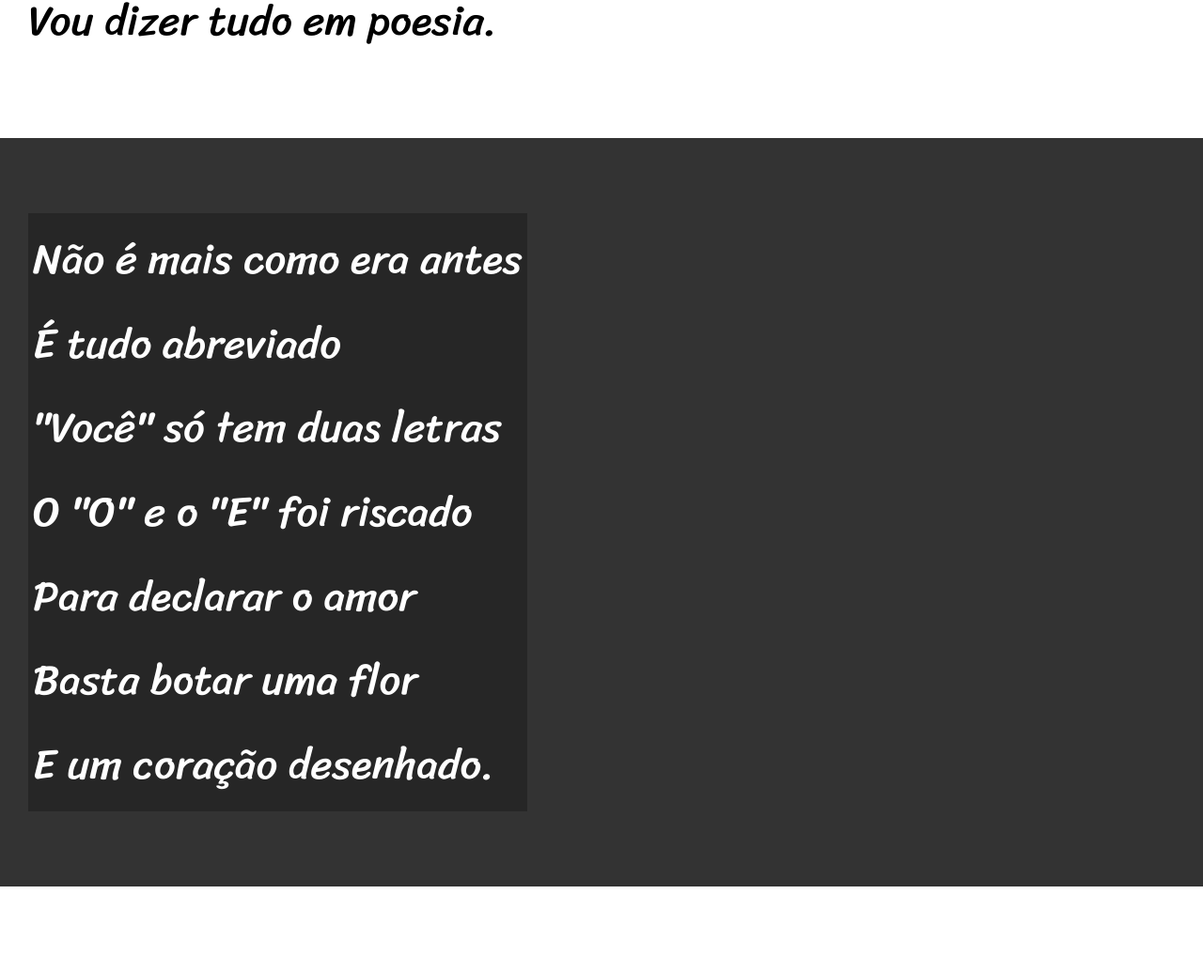
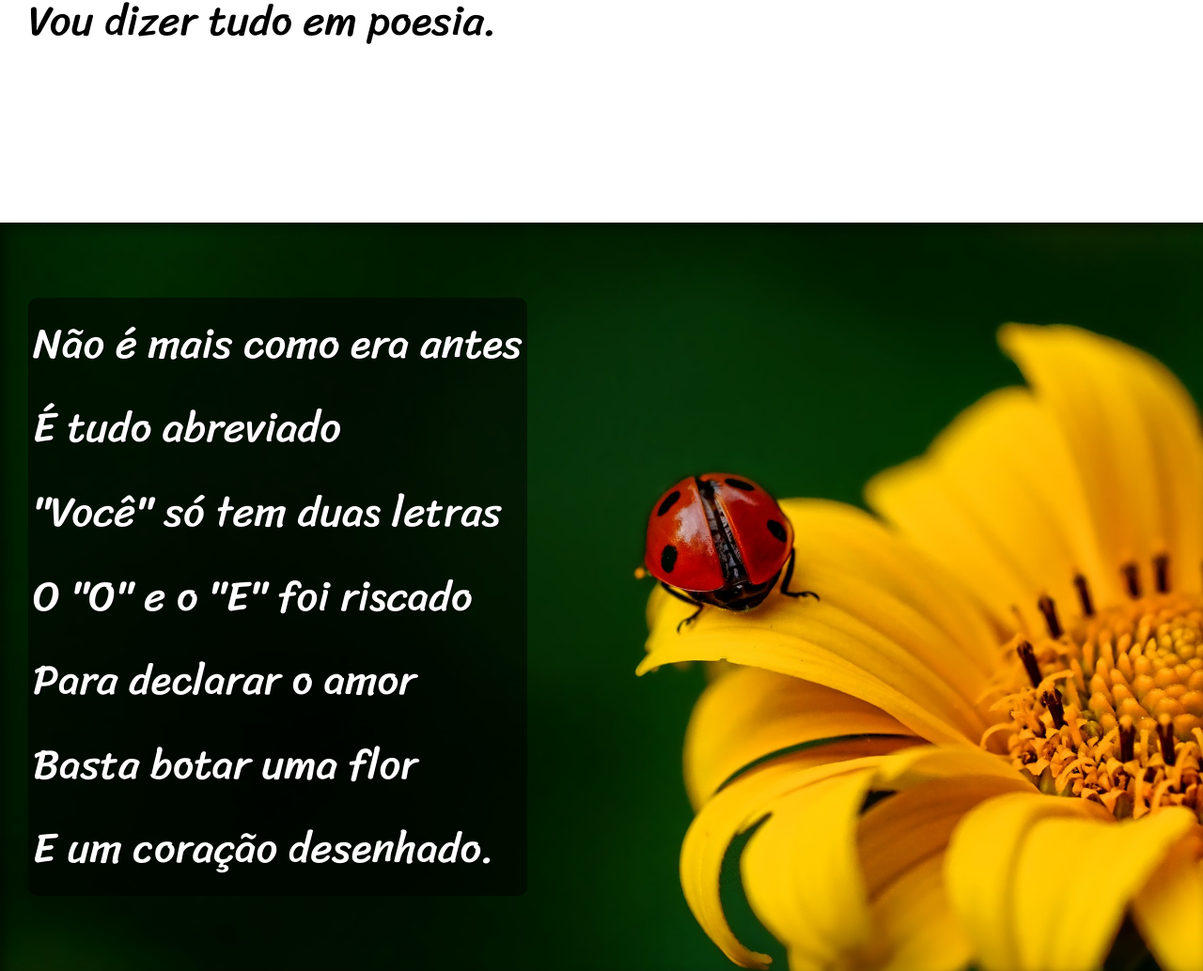
Before and after one commit to WandersonSantoos/proj-cordel, a plain HTML site: page index.html in a window 1280 px wide. Shown: the part 900-1934 px from the top of the page at 94% size. Drawn offline with Linux system fonts and the light colour scheme.

Commit message:
Versão final proj-cordel V2.0.0
Finalizada o projeto Cordel Moderno, com as aulas do professor Gustavo Guanabara do curso em vídeo.

```diff
--- a/index.html
+++ b/index.html
@@ -26,7 +26,7 @@
         </p>
     </section>
 
-    <section class="imagem">
+    <section class="imagem" id="img01">
         <p>
             Não é mais como era antes  <br>
             É tudo abreviado  <br>
@@ -60,7 +60,7 @@
         </p>
     </section>
 
-    <section class="imagem">
+    <section class="imagem" id="img02">
         <p>
             Tenho saudade das cartas  <br>
             Escritas com a própria mão  <br>
--- a/style.css
+++ b/style.css
@@ -60,6 +60,10 @@ section {
     font-size: 3.5vw;
 }
 
+section > p {
+    padding-bottom: 2em;
+}
+
 section.normal {
     background-color: white;
     color: black;
@@ -68,12 +72,27 @@ section.normal {
 section.imagem {
     background-color: rgb( 51, 51, 51);
     color: white;
+    box-shadow: inset 6px 6px 13px 0px rgba(0, 0, 0, 0.473);
+    background-size: cover;
+    background-attachment: fixed;
 }
 
 section.imagem > p {
+    border-radius: 10px;
     display: inline-block;
     padding: 5px;
-    background-color: rgba( 0, 0, 0, 0.253);
+    background-color: rgba( 0, 0, 0, 0.514);
+    text-shadow: 1px 1px 0px black;
+
+}
+
+section#img01 {
+    background-image: url("imagens/background001.jpg");
+    background-position: right center;
+}
+
+section#img02 {
+    background-image: url("imagens/background002.jpg");
 }
 
 footer {
```
